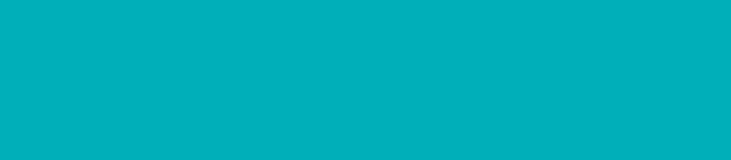
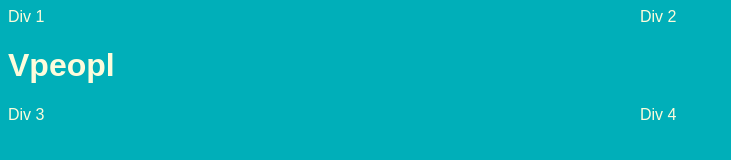
Before and after one commit to MsJea21/Veopl, a plain HTML site: page index.html in a window 1280 px wide. Shown: the whole page, without its empty margins (0-731 px from the left). Drawn offline with Linux system fonts and the light colour scheme.

Commit message:
Update index.html

```diff
--- a/index.html
+++ b/index.html
@@ -1,6 +1,15 @@
 <!DOCTYPE html>
 <html>
 <head>
+
+
+    <div style="height: 50%; width: 50%; float: left;">Div 1
+    <h1>Vpeopl</h1>
+    </div>
+    <div style="height: 50%; width: 50%; float: right;">Div 2</div>
+    <div style="height: 50%; width: 50%; clear: both; float: left;">Div 3</div>
+    <div style="height: 50%; width: 50%; float: right;">Div 4</div>
+
     <title>Landing Page</title>
     <style>
         body {
```
